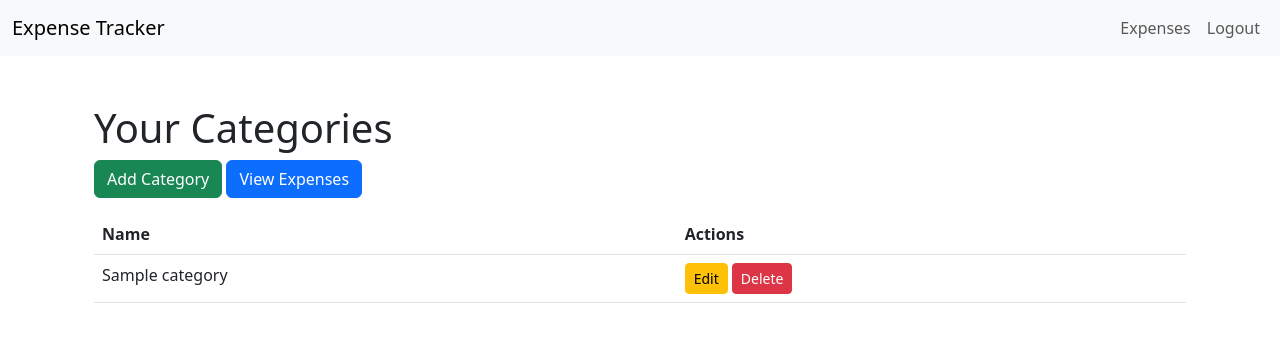
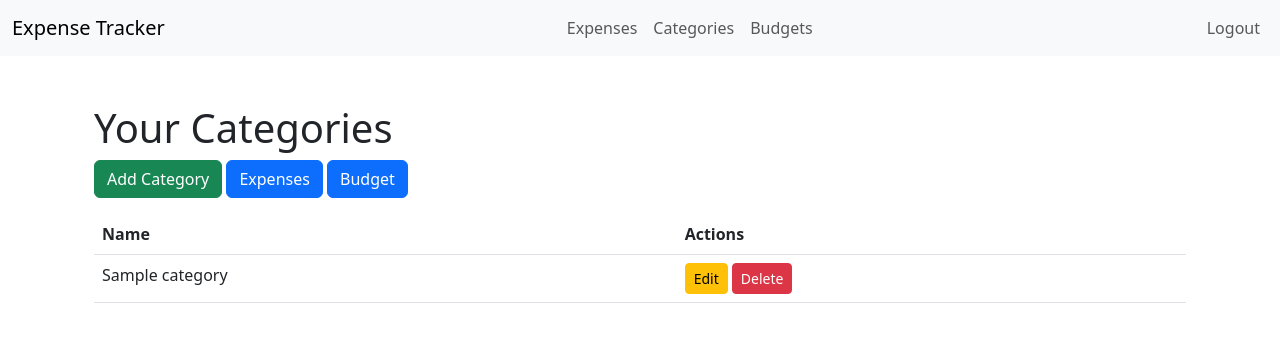
Before and after one commit to kirill2ll/Django, a Django app: page /expenses/categories/ in a window 1280 px wide. Shown: the top 342 px of the page. Run offline with Django 5.2, Linux system fonts and the light colour scheme; a user stored in the database is signed in; tables that the repository leaves empty hold one stand-in row (values such as "Sample post").

Commit message:
[ET:core/expenses] fix navbar/ add buttons to budget and category list

```diff
--- a/expense_tracker/core/templates/core/base.html
+++ b/expense_tracker/core/templates/core/base.html
@@ -10,16 +10,22 @@
     <nav class="navbar navbar-expand-lg navbar-light bg-light">
         <div class="container-fluid">
             <a class="navbar-brand" href="{% url 'core:home' %}">Expense Tracker</a>
+            <div class="navbar-nav mx-auto">
+                {% if user.is_authenticated %}
+                    <a class="nav-link" href="{% url 'expenses:expense_list' %}">Expenses</a>
+                    <a class="nav-link" href="{% url 'expenses:category_list' %}">Categories</a>
+                    <a class="nav-link" href="{% url 'expenses:budget_list' %}">Budgets</a>
+                {% else %}
+                    <a class="nav-link" href="{% url 'login' %}">Login</a>
+                    <a class="nav-link" href="{% url 'core:signup' %}">Sign Up</a>
+                {% endif %}
+            </div>
             <div class="navbar-nav">
                 {% if user.is_authenticated %}
-                    <a class="nav-link" href="{% url 'expenses:expense_list' %}">Expenses</a>
                     <form action="{% url 'logout' %}" method="post" class="d-inline">
                         {% csrf_token %}
                         <button type="submit" class="btn btn-link nav-link">Logout</button>
                     </form>
-                {% else %}
-                    <a class="nav-link" href="{% url 'login' %}">Login</a>
-                    <a class="nav-link" href="{% url 'core:signup' %}">Sign Up</a>
                 {% endif %}
             </div>
         </div>
--- a/expense_tracker/expenses/templates/expenses/budget_list.html
+++ b/expense_tracker/expenses/templates/expenses/budget_list.html
@@ -4,6 +4,8 @@
 <div class="container mt-5">
     <h1>Your Budgets</h1>
     <a href="{% url 'expenses:budget_add' %}" class="btn btn-success mb-3">Add Budget</a>
+    <a href="{% url 'expenses:category_list' %}" class="btn btn-primary mb-3">Categories</a>
+    <a href="{% url 'expenses:expense_list' %}" class="btn btn-primary mb-3">Expense</a>
     <table class="table">
         <thead>
             <tr>
--- a/expense_tracker/expenses/templates/expenses/category_list.html
+++ b/expense_tracker/expenses/templates/expenses/category_list.html
@@ -4,7 +4,8 @@
 <div class="container mt-5">
     <h1>Your Categories</h1>
     <a href="{% url 'expenses:category_add' %}" class="btn btn-success mb-3">Add Category</a>
-    <a href="{% url 'expenses:expense_list' %}" class="btn btn-primary mb-3">View Expenses</a>
+    <a href="{% url 'expenses:expense_list' %}" class="btn btn-primary mb-3">Expenses</a>
+    <a href="{% url 'expenses:budget_list' %}" class="btn btn-primary mb-3">Budget</a>
     <table class="table">
         <thead>
             <tr>
```
